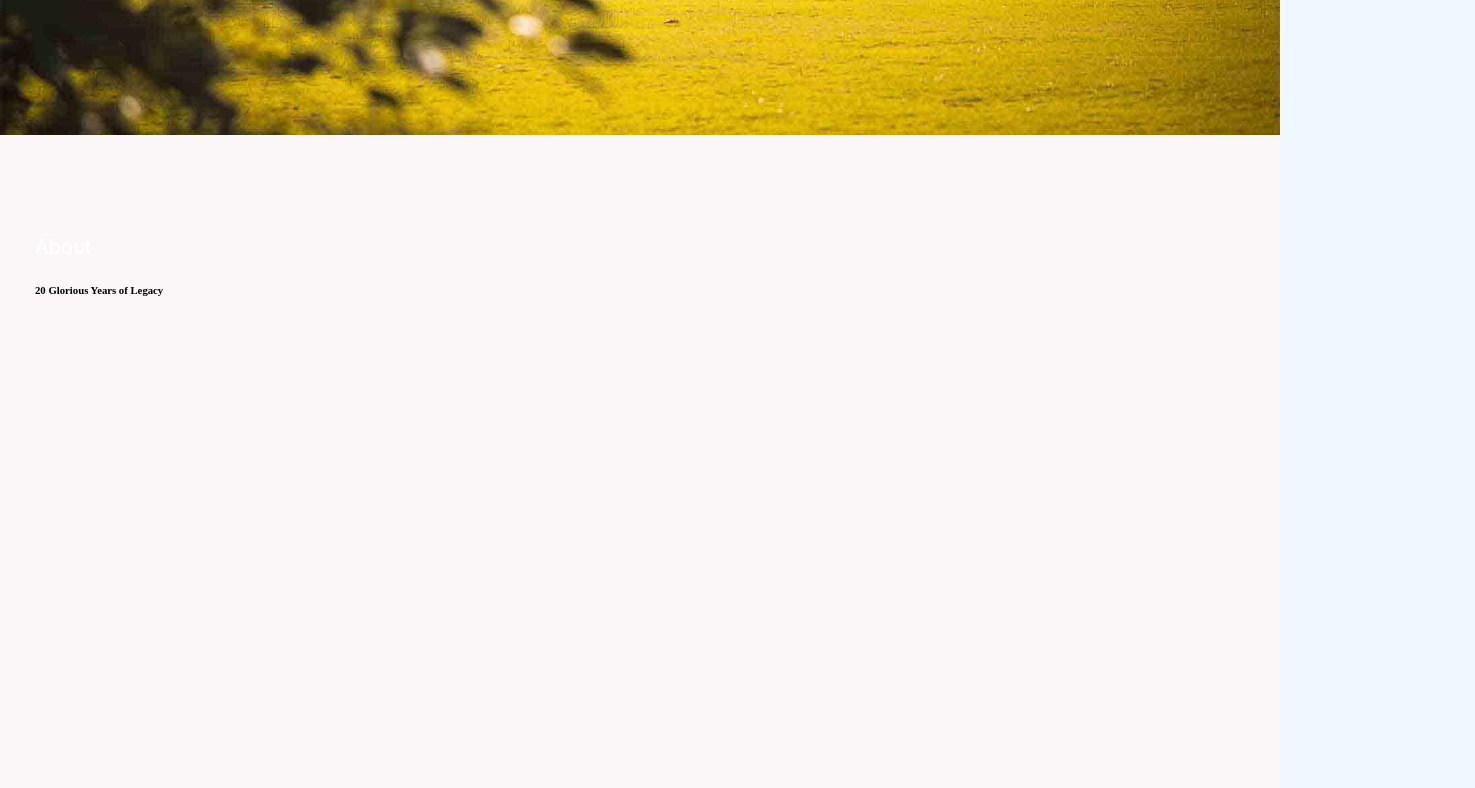
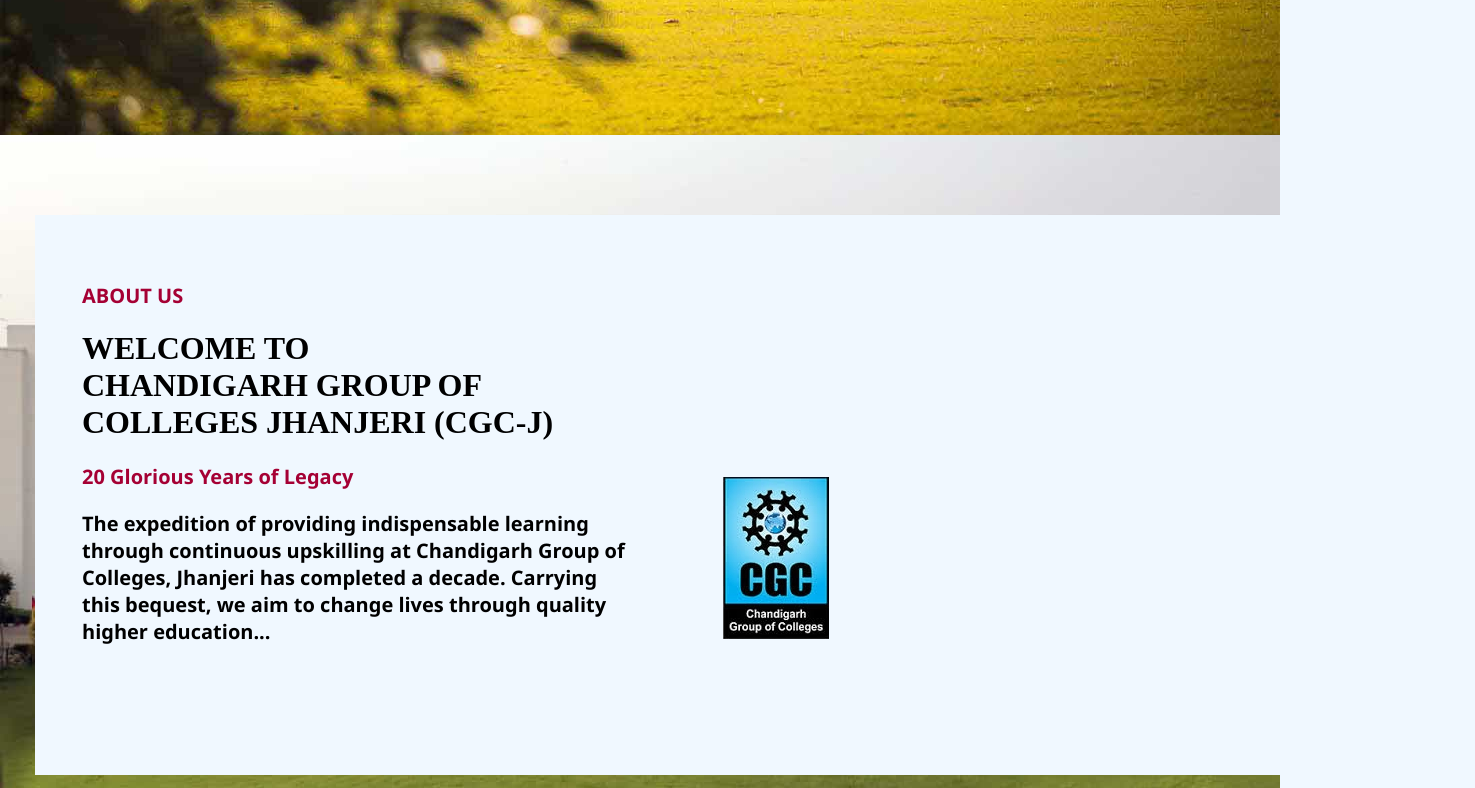
Before and after one commit to RaMandeep2002/cgc_website_clone, a plain HTML site: page index.html in a window 1280 px wide. Shown: the part 700-1488 px from the top of the page, 1475 px wide, since content can reach past the window. Drawn offline with Linux system fonts and the light colour scheme.

Commit message:
here i am working on about section and set navbar

```diff
--- a/index.html
+++ b/index.html
@@ -6,6 +6,7 @@
     <meta http-equiv="X-UA-Compatible" content="IE=edge">
     <meta name="viewport" content="width=device-width, initial-scale=1.0">
     <link rel="stylesheet" href="style/style.css" class="stylesheet">
+    <link rel="stylesheet" href="https://cdnjs.cloudflare.com/ajax/libs/font-awesome/4.7.0/css/font-awesome.min.css">
     <script src="js/index.js"></script>
     <title>CGC Jhanjeri</title>
 </head>
@@ -24,17 +25,32 @@
                 <li><a href="#section4">Student service</a></li>
                 <li><a href="# " class="btn" onclick=" applyNow()">Apply Now</a></li>
             </ul>
+
         </div>
     </div>
     <div class="main_content">
         <div class="section one" id="section1">
             <p>WELCOME TO <br> CHANDIGARH GROUP OF COLLEGES
-                <br> JHANJERI (CGC-J)</p>
+                <br> JHANJERI (CGC-J)
             </p>
         </div>
         <div class="section two" id="section2">
-            <p>About</p>
-            <h6>20 Glorious Years of Legacy</h6>
+            <div class="about_content">
+                <div class="text_area">
+                    <p>ABOUT US</p>
+                    <h1>WELCOME TO <br> CHANDIGARH GROUP OF <br> COLLEGES
+                        JHANJERI (CGC-J)</h1>
+                    <p>20 Glorious Years of Legacy</p>
+                    <p style="color: black;">The expedition of providing indispensable learning <br>
+                        through continuous upskilling at Chandigarh Group of <br>
+                        Colleges, Jhanjeri has completed a decade. Carrying <br>
+                        this bequest, we aim to change lives through quality <br>
+                        higher education...</p>
+                </div>
+                <div class="image_area">
+                    <img src="logo2.jpg" alt="">
+                </div>
+            </div>
         </div>
         <div class="section three" id="section3">
             <p>Programs</p>
--- a/js/index.js
+++ b/js/index.js
@@ -1,29 +1,38 @@
-var loader;
+var loader
 // here is the code for the apply button
 
 function applyNow() {
-    alert('You want a admission in this college');
-    window.location.href = 'https://admissions.cgc.ac.in/';
+  alert('You want a admission in this college')
+  window.location.href = 'https://admissions.cgc.ac.in/'
 }
 
 //here is the code for the loader
 function loadNow(opacity) {
-    if (opacity <= 0) {
-        displayContent();
-    } else {
-        loader.style.opacity = opacity;
-        window.setTimeout(function() {
-            loadNow(opacity - 0.05);
-        }, 50);
-    }
+  if (opacity <= 0) {
+    displayContent()
+  } else {
+    loader.style.opacity = opacity
+    window.setTimeout(function () {
+      loadNow(opacity - 0.05)
+    }, 50)
+  }
 }
 
 function displayContent() {
-    loader.style.display = 'none';
-    document.getElementById('content').style.display = 'block';
+  loader.style.display = 'none'
+  document.getElementById('content').style.display = 'block'
 }
 
-document.addEventListener('DOMContentLoaded', function() {
-    loader = document.getElementById('loader');
-    loadNow(1);
-});
+document.addEventListener('DOMContentLoaded', function () {
+  loader = document.getElementById('loader')
+  loadNow(1)
+})
+
+// function collapseMenu() {
+//     var x = document.getElementById('myLinks');
+//     if (x.style.display === 'block') {
+//         x.style.display = 'none';
+//     } else {
+//         x.style.display = 'block';
+//     }
+// }
--- a/style/style.css
+++ b/style/style.css
@@ -6,13 +6,13 @@
 .navbar {
     background-color: rgb(43, 40, 40);
     height: 85px;
-    width: 95%;
+    width: 100%;
     position: absolute;
     transition: top 0.3s;
     top: 0;
-    margin-top: 15px;
-    margin-left: 40px;
-    border-radius: 30px;
+    /* margin-top: 15px; */
+    /* margin-left: 40px; */
+    /* border-radius: 30px; */
     filter: drop-shadow(-7px -4px 4px rgb(93, 93, 93)) drop-shadow(8px 3px 5px rgb(121, 122, 122));
     font-family: SF Pro Text, SF Pro Icons, Helvetica Neue, Helvetica, Arial, sans-serif;
 }
@@ -50,7 +50,11 @@
 .navbar .menubar {
     float: right;
     margin-right: 2rem;
-    /* margin-top: 17px; */
+}
+
+.navbar #myLinks {
+    display: none;
+    overflow: hidden;
 }
 
 .navbar .menubar .btn {
@@ -71,8 +75,9 @@
     text-align: center;
     padding: 12px 15px;
     text-decoration: none;
+    display: block;
     position: relative;
-    margin-top: 15px;
+    margin-top: 10px;
     margin-right: 10px;
     font-size: 15px;
     border-radius: 30px;
@@ -87,11 +92,10 @@
 
 ul li {
     display: inline-block;
-    margin-top: 15px;
 }
 
 .section {
-    background-color: rgba(255, 246, 246, 0.753);
+    /* background-color: rgba(255, 246, 246, 0.753); */
     height: 45rem;
     display: block;
     padding: 35px;
@@ -100,7 +104,7 @@
 
 .section p {
     font-size: 20px;
-    color: white;
+    /* color: white; */
     font-family: SF Pro Text, SF Pro Icons, Helvetica Neue, Helvetica, Arial, sans-serif;
 }
 
@@ -123,3 +127,37 @@
     background-color: rgba(242, 247, 252, 0.722);
     top: 0;
 }
+
+.two {
+    background-image: url("../cgc_about.jpg");
+    background-size: cover;
+    background-repeat: no-repeat;
+    background-position: center;
+}
+
+.two p {
+    color: #a50034;
+    font-weight: bolder;
+    font-family: 'Segoe UI', Tahoma, Geneva, Verdana, sans-serif;
+}
+
+.two .about_content {
+    background-color: aliceblue;
+    width: 90rem;
+    height: 35rem;
+}
+
+.two .about_content .text_area {
+    margin: 15px;
+    padding: 2rem;
+    margin-right: 15px;
+    display: inline-block;
+}
+
+.two .about_content .image_area {
+    margin: 15px;
+    padding: 2rem;
+
+    display: inline-block;
+    margin-right: 15px;
+}
```
Also changed, not shown: cgc_about.jpg (added).
